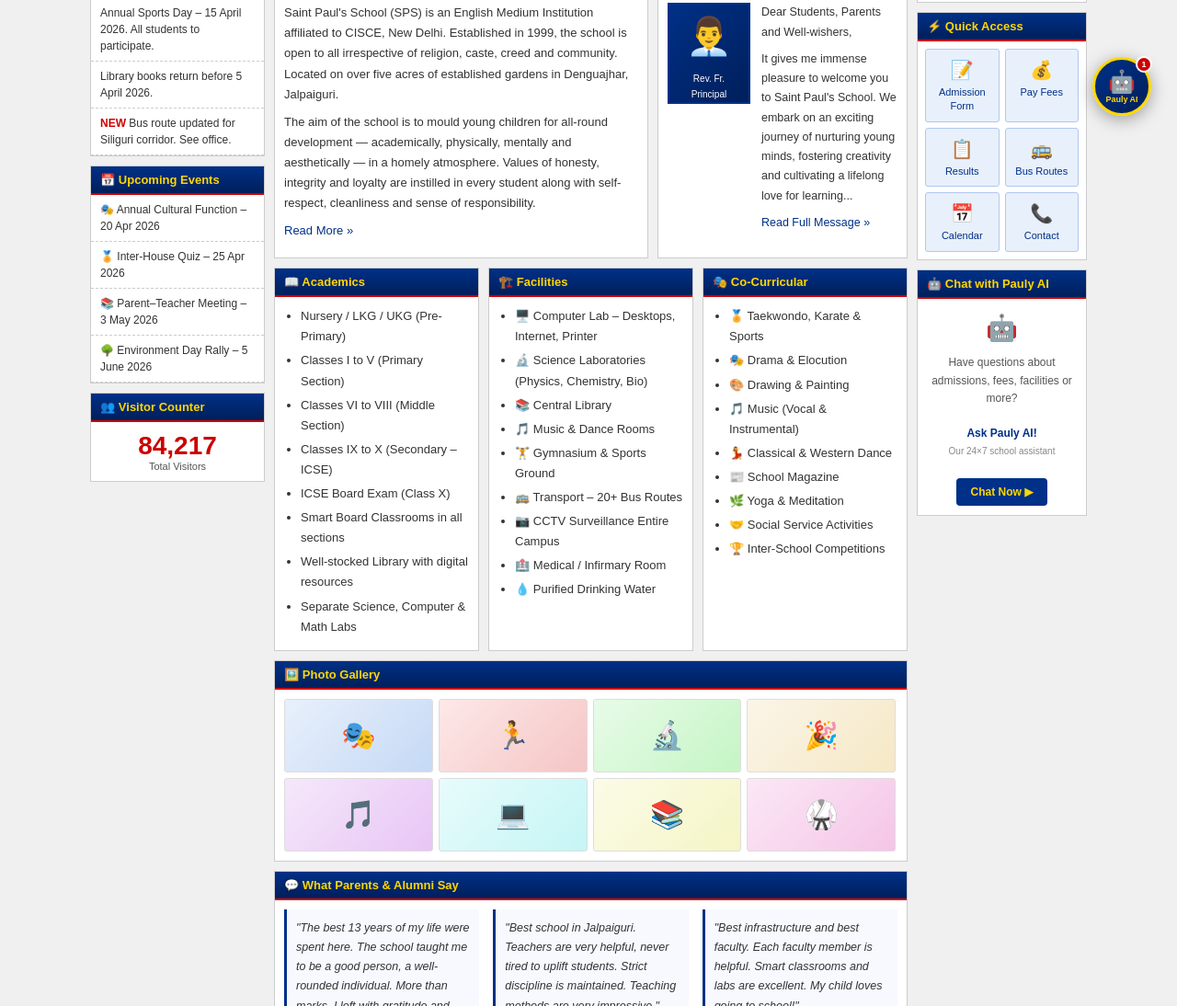
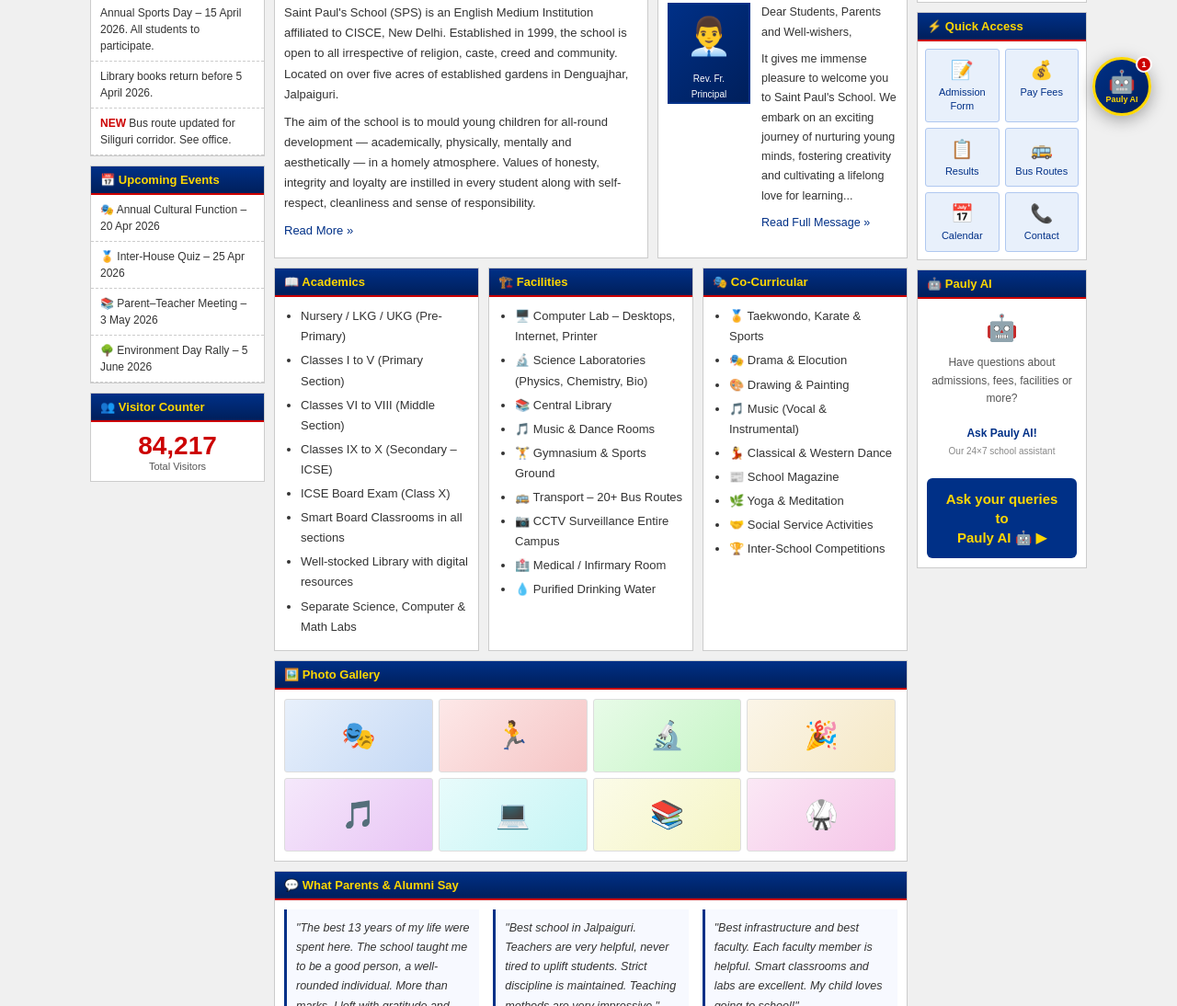
Before and after one commit to clicktoseek-sudo/stpaul_chatbot_plugin, a plain HTML site: page index.html in a window 1280 px wide. Shown: the part 646-1740 px from the top of the page at 92% size. Drawn offline with Linux system fonts and the light colour scheme.

Commit message:
Update index.html

```diff
--- a/index.html
+++ b/index.html
@@ -1043,13 +1043,13 @@ footer {
     </div>
 
     <div class="sidebar-box">
-      <div class="box-title">🤖 Chat with Pauly AI</div>
+      <div class="box-title">🤖 Pauly AI</div>
       <div style="padding:10px;text-align:center;font-size:12px;color:#555;line-height:1.6;">
         <div style="font-size:28px;margin-bottom:6px;">🤖</div>
         Have questions about admissions, fees, facilities or more?<br><br>
         <strong style="color:#003087;">Ask Pauly AI!</strong><br>
         <small style="color:#888;">Our 24×7 school assistant</small><br><br>
-        <button onclick="togglePauly()" style="background:#003087;color:#FFD700;border:none;padding:8px 16px;border-radius:4px;cursor:pointer;font-weight:bold;font-size:12px;">Chat Now ▶</button>
+        <button onclick="togglePauly()" style="background:#003087;color:#FFD700;border:none;padding:12px 20px;border-radius:6px;cursor:pointer;font-weight:bold;font-size:15px;width:100%;line-height:1.4;">Ask your queries to<br>Pauly AI 🤖 ▶</button>
       </div>
     </div>
 
```
